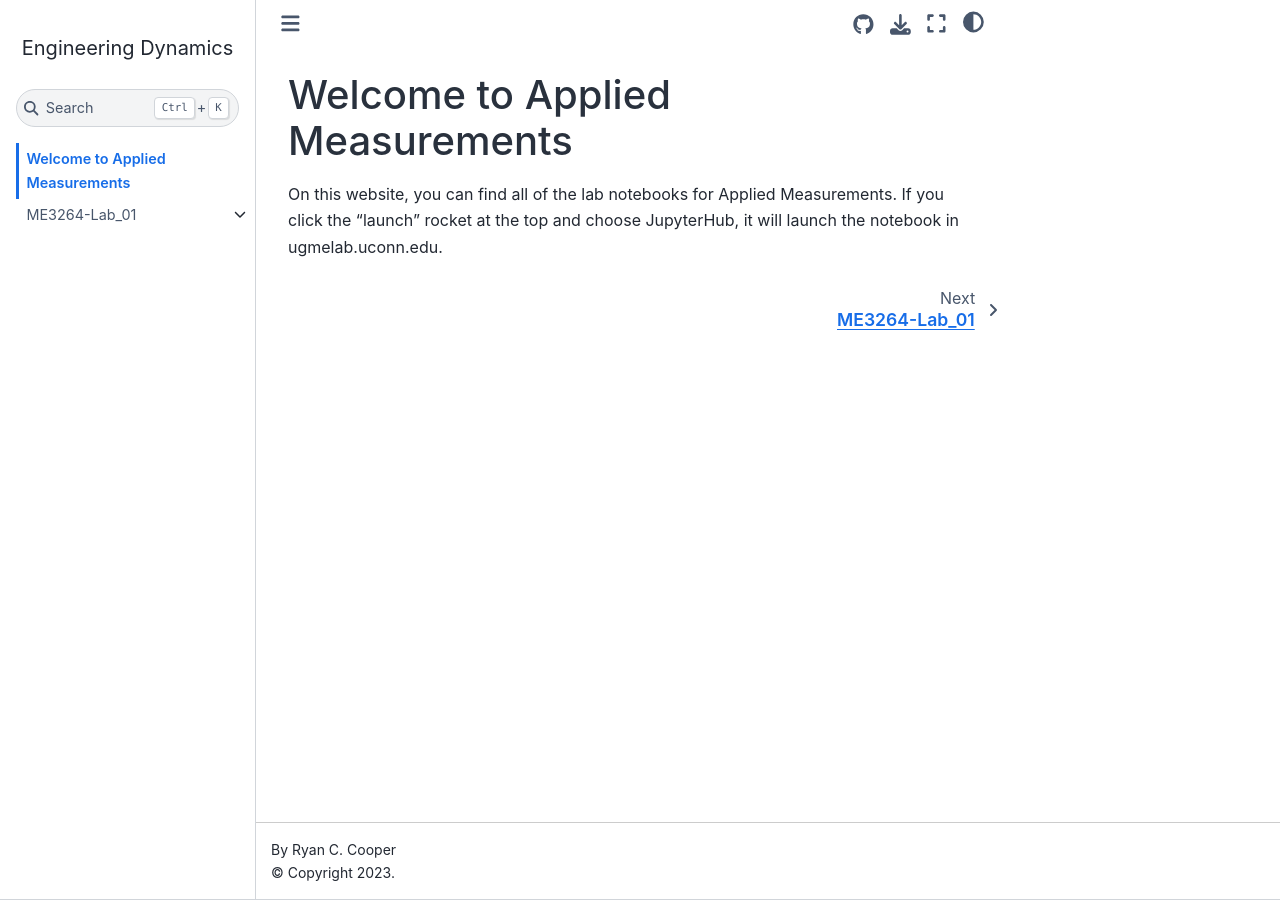
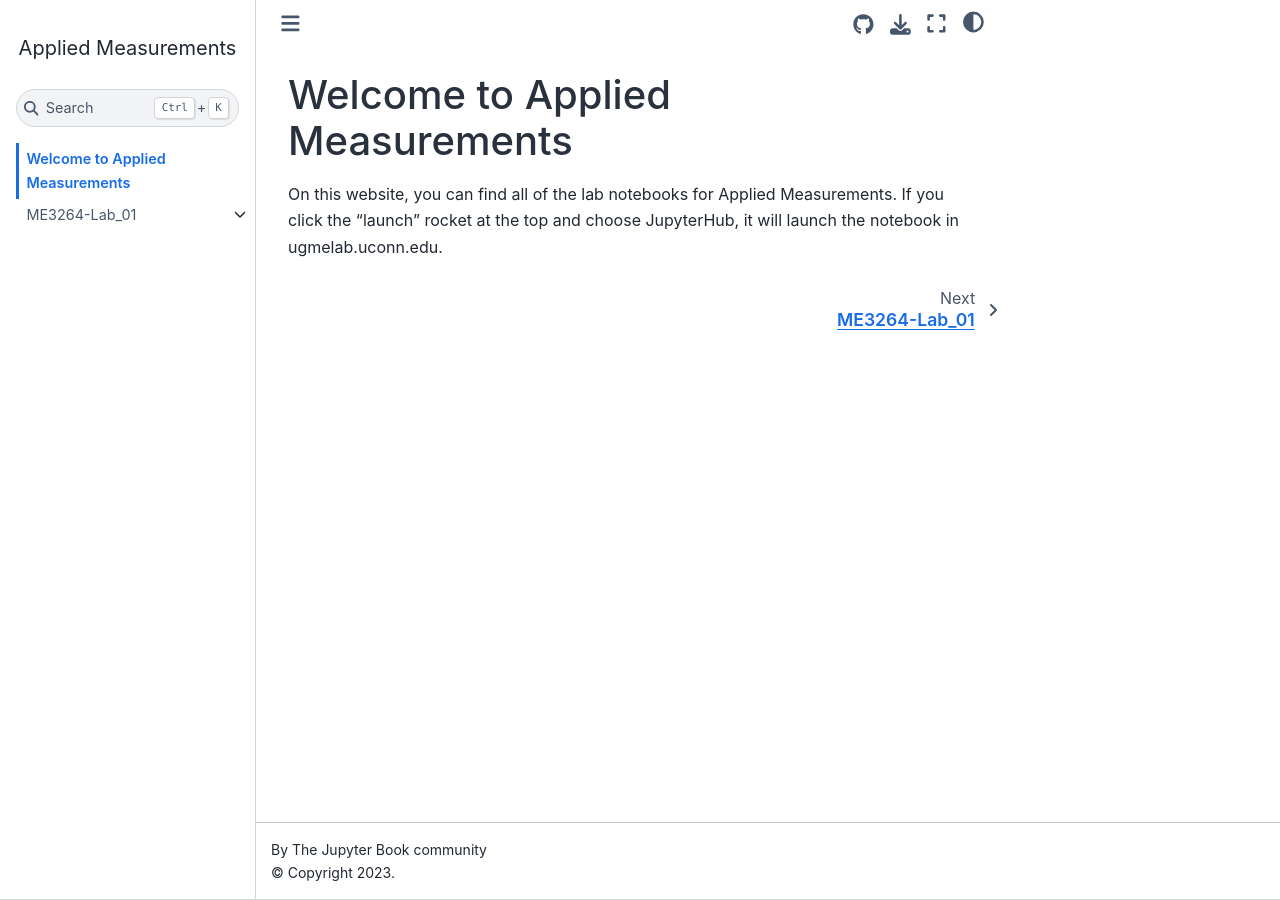
Before and after one commit to shubhangi17002/applied_measurements, a Jupyter Book: the page built from intro.md, in a window 1280 px wide. Built offline with Jupyter Book 1.0.4 settings and Sphinx 7.4.7 and the Sphinx Book theme 1.1.4, drawn with Linux system fonts in a browser that asks for light colours; pages that are not in the unit, such as notebooks, are missing from menus.

Commit message:
updated title in config

```diff
--- a/_config.yml
+++ b/_config.yml
@@ -1,8 +1,8 @@
 # Book settings
 # Learn more at https://jupyterbook.org/customize/config.html
 
-title: Engineering Dynamics
-author: Ryan C. Cooper
+title: Applied Measurements
+authors: Shubhangi Bansude and Ryan C. Cooper
 logo: dyn_logo.png
 
 # Force re-execution of notebooks on each build.
```
